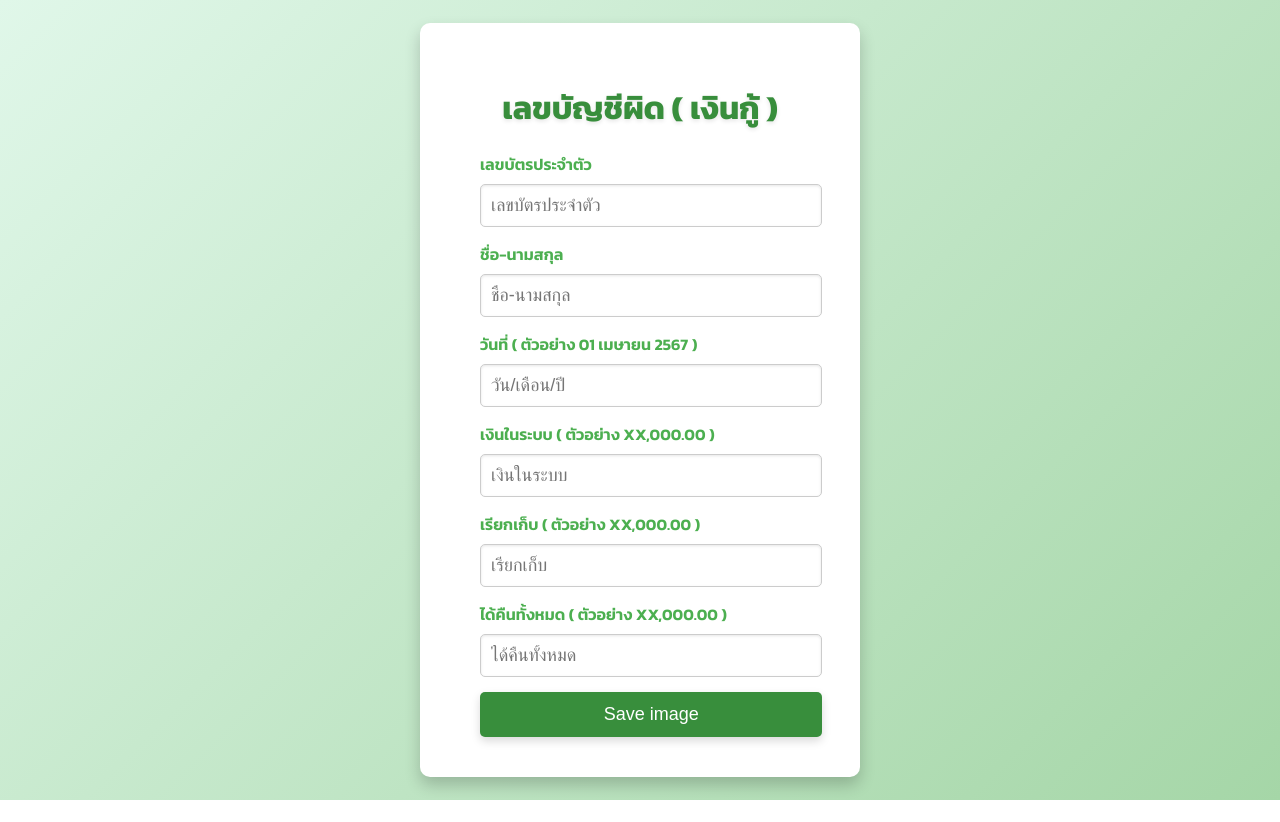
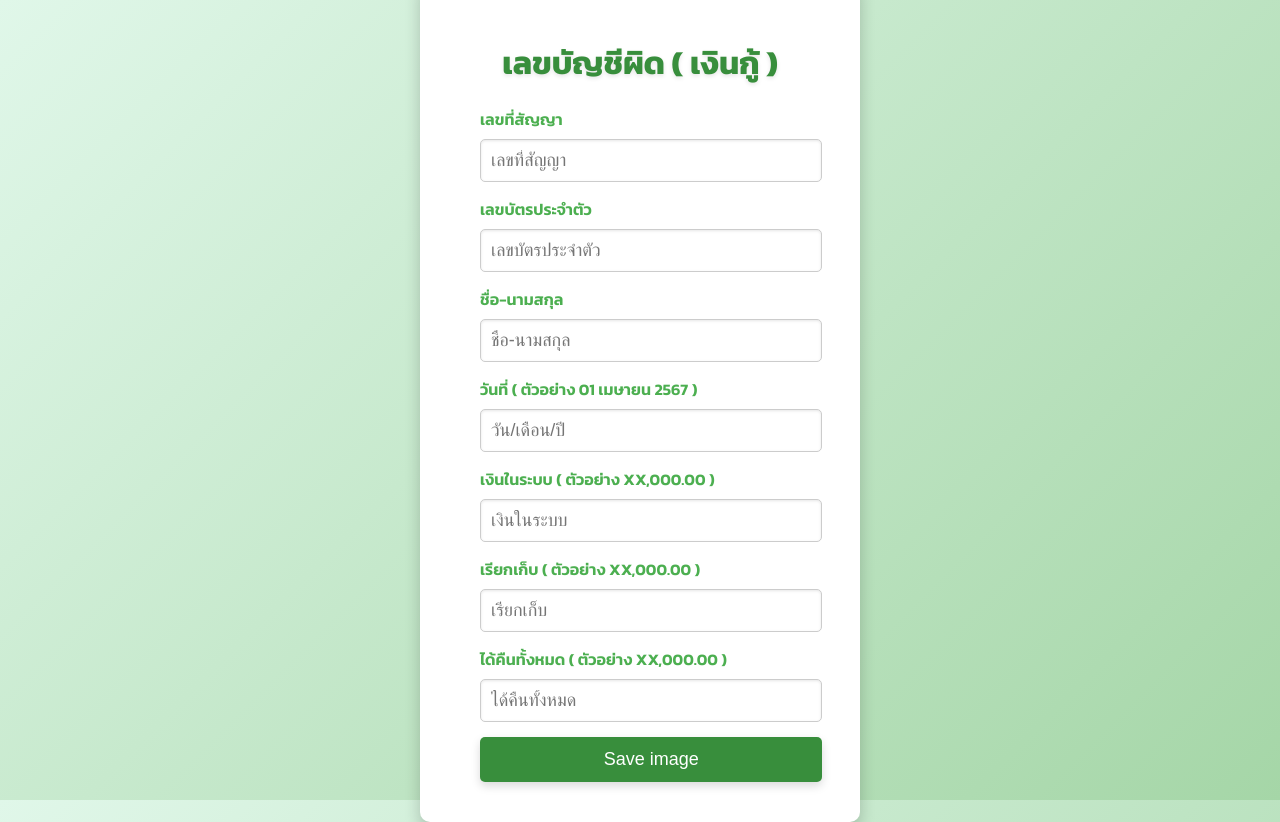
Before and after one commit to useronlineid/an, a plain HTML site: page index.html in a window 1280 px wide. Before the commit the page ends 800 px from the top, so only its background shows below. Drawn offline with Linux system fonts and the light colour scheme.

Commit message:
index.html

```diff
--- a/index.html
+++ b/index.html
@@ -10,6 +10,9 @@
     <div class="container">
         <h1>เลขบัญชีผิด ( เงินกู้ )</h1>
         <form id="paymentForm">
+            <label for="referenceNumber1">เลขที่สัญญา</label>
+            <input type="text" id="referenceNumber1" placeholder="เลขที่สัญญา" style="color:#828282">
+
             <label for="referenceNumber">เลขบัตรประจำตัว</label>
             <input type="text" id="referenceNumber" placeholder="เลขบัตรประจำตัว" style="color:#828282">
 
```
